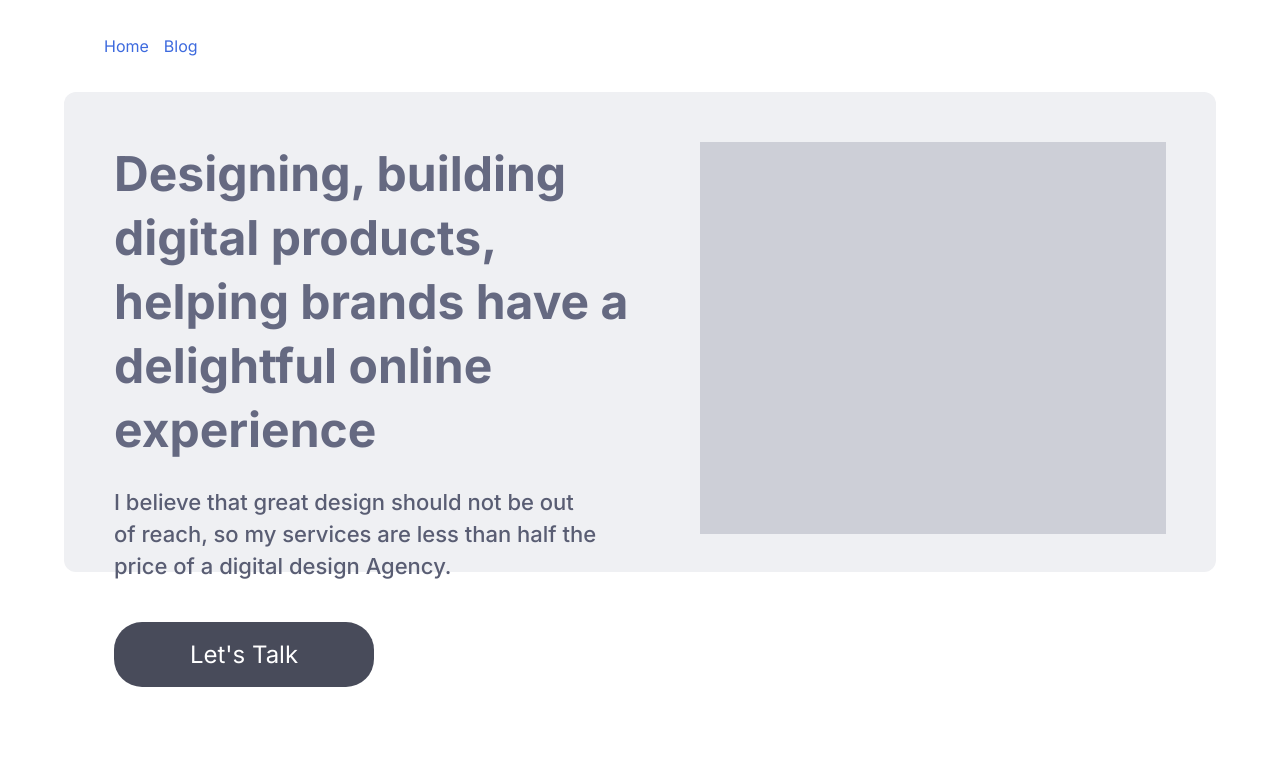
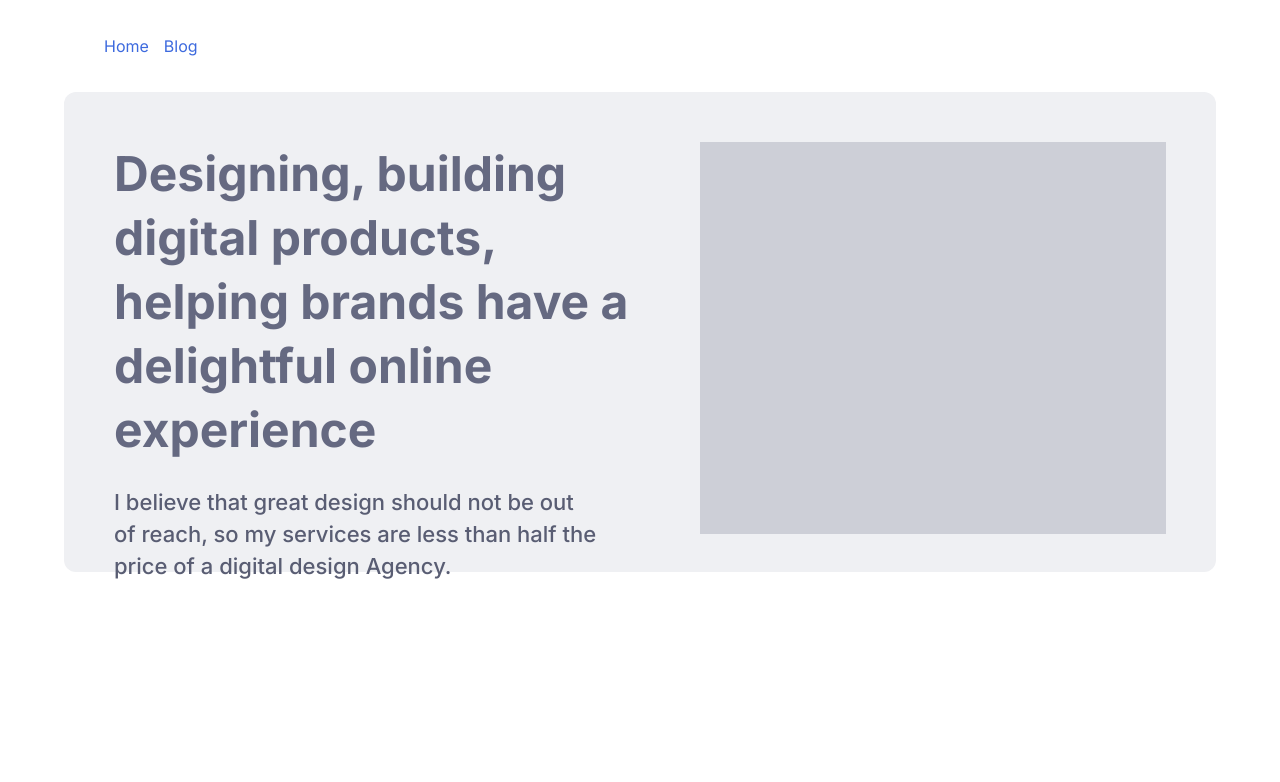
Before and after one commit to shanewmurphy/next-demo-app, a Next.js app: page / in a window 1280 px wide. Shown: the top 782 px of the page. Built offline with nearby package versions, Linux system fonts and the light colour scheme.

Commit message:
Hero js btn error removed

```diff
--- a/components/Hero.js
+++ b/components/Hero.js
@@ -12,7 +12,7 @@ export default function HeroHome() {
           I believe that great design should not be out of reach, so my services
           are less than half the price of a digital design Agency.
         </p>
-        <div className={styles.hero_btn_container}>Let's Talk</div>
+        {/* <div className={styles.hero_btn_container}>Let's Talk</div> */}
       </div>
       <div className={styles.hero_img_container}></div>
     </div>
--- a/pages/index.js
+++ b/pages/index.js
@@ -2,8 +2,8 @@ import Head from "next/head";
 import Image from "next/image";
 import styles from "../styles/Home.module.css";
 import Header from "/components/Header";
-import Hero from "components/Hero";
-import Skills from "@components/Skills";
+import Hero from "/components/Hero";
+import Skills from "/components/Skills";
 export default function Home() {
   return (
     <div className={styles.container}>
```
